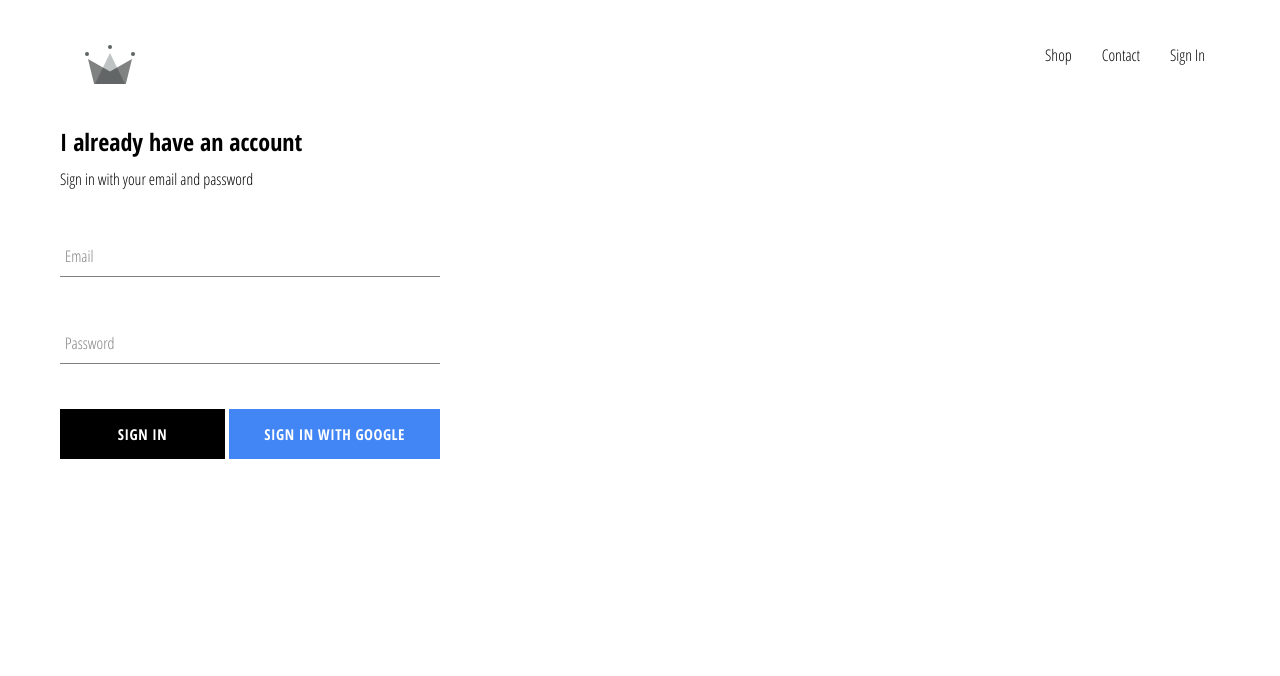
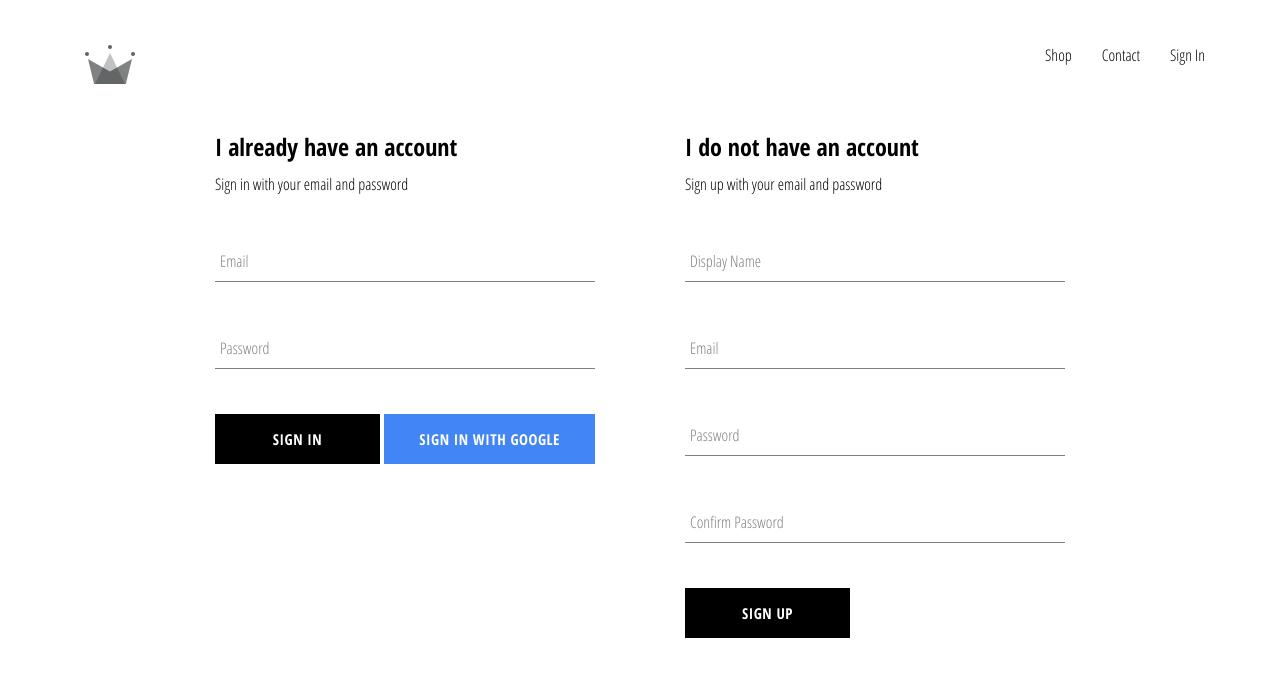
Before and after one commit to talslain/tal-clothing, a React (Create React App) app: page /signin in a window 1280 px wide. Shown: the top 676 px of the page. Built offline with nearby package versions, Linux system fonts and the light colour scheme; no server answers.

Commit message:
implemented firebase utils, included ability to store authenticated users into our firebase

```diff
--- a/src/App.js
+++ b/src/App.js
@@ -11,7 +11,7 @@
 
 //COMPONENTS
 import Header from "./components/header/header.component";
-import { auth } from "./firebase/firebase.utils";
+import { auth, createUserProfileDocument } from "./firebase/firebase.utils";
 
 class App extends React.Component {
   constructor() {
@@ -25,9 +25,23 @@
   unsubscribeFromAuth = null;
 
   componentDidMount() {
-    this.unsubscribeFromAuth = auth.onAuthStateChanged(user => {
-      this.setState({currentUser: user});
-      console.log(this.state.currentUser);
+    this.unsubscribeFromAuth = auth.onAuthStateChanged(async userAuth => {
+      if(userAuth) {
+        const userRef = createUserProfileDocument(userAuth);
+
+        (await userRef).onSnapshot(snapShot => {
+          this.setState({
+            currentUser: {
+              id: snapShot.id,
+              ...snapShot.data()
+            }
+          });
+
+          console.log(this.state);
+        });
+      } else {
+        this.setState({currentUser: userAuth});
+      }
     })
   }
 
--- /dev/null
+++ b/src/components/sign-up/sign-up.component.jsx
@@ -0,0 +1,98 @@
+import React from "react";
+
+import FormInput from "../form-input/form-input.component";
+import CustomButton from "../custom-button/custom-button.component"
+
+import { auth, createUserProfileDocument } from "../../firebase/firebase.utils"
+
+import "./sign-up.styles.scss";
+
+class SignUp extends React.Component {
+    constructor() {
+        super();
+
+        this.state = {
+            displayName: "",
+            email: "",
+            password: "",
+            confirmPassword: ""
+        }
+    }
+
+    handleSubmit = async event => {
+        event.preventDefault();
+
+        const {displayName, email, password, confirmPassword} = this.state;
+
+        if(password !== confirmPassword) {
+            alert("passwords don't match");
+            return;
+        }
+
+        try {
+            const { user } = await auth.createUserWithEmailAndPassword(email, password);
+
+            await createUserProfileDocument(user, { displayName });
+
+            this.setState({
+                displayName: "",
+                email: "",
+                password: "",
+                confirmPassword: ""
+            })
+        } catch (error) {
+            console.error(error);
+        }
+    }
+
+    handleChange = event => {
+        const {name, value} = event.target;
+        this.setState({ [name]: value});
+    }
+
+    render() {
+        const {displayName, email, password, confirmPassword} = this.state;
+
+        return (
+            <div className="sign-up">
+                <h2 className="title">I do not have an account</h2>
+                <span>Sign up with your email and password</span>
+
+                <form className="sign-up-form" onSubmit={this.handleSubmit}>
+                    <FormInput
+                        type="text"
+                        name="displayName"
+                        value={displayName}
+                        onChange={this.handleChange}
+                        label="Display Name"
+                        required />
+                    <FormInput
+                        type="email"
+                        name="email"
+                        value={email}
+                        onChange={this.handleChange}
+                        label="Email"
+                        required />
+                    <FormInput
+                        type="password"
+                        name="password"
+                        value={password}
+                        onChange={this.handleChange}
+                        label="Password"
+                        required />
+                    <FormInput
+                        type="password"
+                        name="confirmPassword"
+                        value={confirmPassword}
+                        onChange={this.handleChange}
+                        label="Confirm Password"
+                        required />
+
+                        <CustomButton type="submit">Sign Up</CustomButton>
+                </form>
+            </div>
+        )
+    }
+}
+
+export default SignUp;
--- /dev/null
+++ b/src/components/sign-up/sign-up.styles.scss
@@ -0,0 +1,9 @@
+.sign-up {
+    display: flex;
+    flex-direction: column;
+    width: 380px;
+
+    .title {
+        margin: 10px 0;
+    }
+}
--- a/src/firebase/firebase.utils.js
+++ b/src/firebase/firebase.utils.js
@@ -13,6 +13,28 @@
     measurementId: "G-TX688F8P52"
 };
 
+export const createUserProfileDocument = async (userAuth, additionalData) => {
+    if(!userAuth) return;
+
+    const userRef = firestore.doc(`users/${userAuth.uid}`);
+    const snapShot = await userRef.get();
+
+    if(!snapShot.exists) {
+        const {displayName, email } = userAuth;
+        const createAt = new Date();
+
+        try {
+            await userRef.set({
+                displayName, email, createAt, ...additionalData
+            })
+        } catch (error) {
+            console.log("error creating user", error.message);
+        }
+    }
+
+    return userRef;
+}
+
 firebase.initializeApp(config);
 
 export const auth = firebase.auth();
--- a/src/pages/sign-in-and-sign-up/sign-in-and-sign-up.component.jsx
+++ b/src/pages/sign-in-and-sign-up/sign-in-and-sign-up.component.jsx
@@ -2,10 +2,12 @@
 
 import "./sign-in-and-sign-up.styles.scss";
 import SignIn from "../../components/sign-in/sign-in.component";
+import SignUp from "../../components/sign-up/sign-up.component";
 
 const SignInAndSignUpPage = () => (
     <div className="sign-in-and-sign-up">
         <SignIn />
+        <SignUp />
     </div>
 );
 
--- a/src/pages/sign-in-and-sign-up/sign-in-and-sign-up.styles.scss
+++ b/src/pages/sign-in-and-sign-up/sign-in-and-sign-up.styles.scss
@@ -0,0 +1,6 @@
+.sign-in-and-sign-up {
+    width: 850px;
+    display: flex;
+    justify-content: space-between;
+    margin: 30px auto;
+}
```
